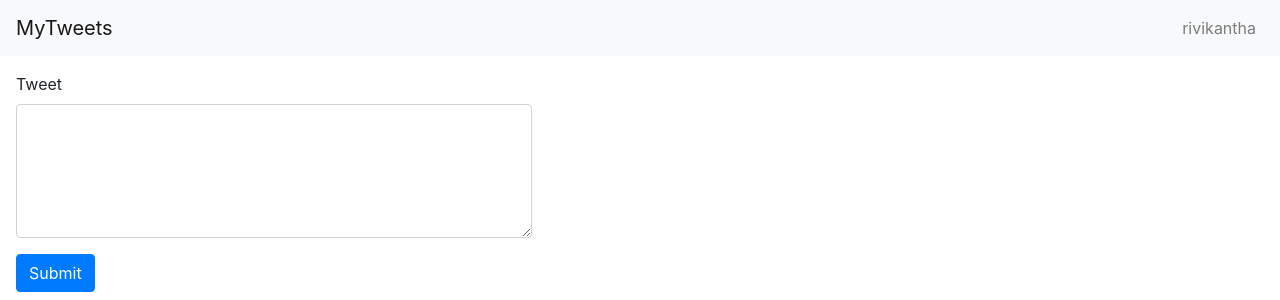
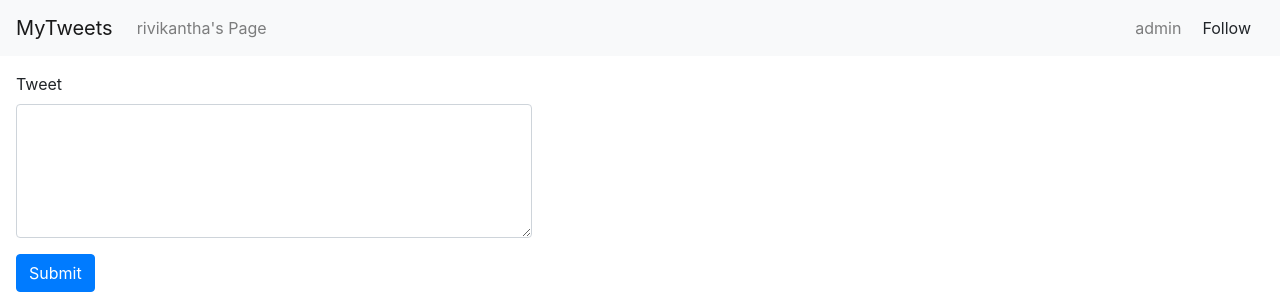
Before and after one commit to rivikantha/mytweets, a Django app: template templates/user_profile/profile.html in a window 1280 px wide. Shown: the top 300 px of the page. Run offline with Django 3.2, Linux system fonts and the light colour scheme; the template is opened without the code that fills it: values that come from a table or form of the project are taken from there, others are empty; a user stored in the database is signed in; data comes from the database, SQL or seed files in the repository; both versions use the stored data as it was after the commit; some libraries are stand-ins or nearby versions.

Commit message:
user authentication backend further modified...

```diff
--- a/templates/base.html
+++ b/templates/base.html
@@ -10,13 +10,8 @@
 
 		<nav class="navbar navbar-expand-lg navbar-light bg-light">
 			<a class="navbar-brand" href="#">MyTweets</a>
-			<div class="collapse navbar-collapse" id="navbarSupportedContent">
-				<ul class="navbar-nav ml-auto">
-					<li class="nav-item">
-				    	<a class="nav-link navbar-right" href="#"><span class="glyphicon glyphicon-user">{{ user.username }}</a>
-				    </li>
-			    </ul>
-			</div>
+			{% block navbar %}
+			{% endblock %}
 		</nav>
 		{% block content %}
 		{% endblock %}
--- a/templates/user_profile/profile.html
+++ b/templates/user_profile/profile.html
@@ -1,15 +1,26 @@
 {% extends "base.html" %}
 {% block navbar %}
 
-	<p class="navbar-text navbar-right">
+	<div class="collapse navbar-collapse" id="navbarSupportedContent">
+		<ul class="navbar-nav mr-auto">
+			<li class="nav-item">
+		    	<a class="nav-link" href="#">{{ profile.username }}'s Page</a>
+		    </li>
+	    </ul>
+	    <ul class="navbar-nav ml-auto">
+	    	<li class="nav-item">
+	    		<a class="nav-link" href="#">{{user.username}}</a>
+	    	</li>
+	    </ul>
+	    {% if profile.username != user.username %}
 
-		<span class="glyphicon glyphicon-user"></span>
+	    	<span class="btn btn-xs btn-default follow-btn" title="Click to follow {{ profile.username }}">
+	    	<input id="follow" type="hidden" name="follow" value="{{profile.username }}" />
+	    	<span class="glyphicon glyphicon-plus"> </span> {% if following %} Unfollow {% else %} Follow {% endif %}</span>
 
-		{{ user.username }}
+	   	{% endif %}
 
-	</p>
-
-
+	</div>
 
 {% endblock %}
 
--- a/tweets/admin.py
+++ b/tweets/admin.py
@@ -1,7 +1,6 @@
 from django.contrib import admin
-from .models import Tweet
-from .models import Hashtag
-
+from .models import Tweet,Hashtag,UserFollowers
 
 admin.site.register(Tweet)
 admin.site.register(Hashtag)
+admin.site.register(UserFollowers)
--- a/user_profile/models.py
+++ b/user_profile/models.py
@@ -1,7 +1,7 @@
 from django.db import models
-from django.contrib.auth.models import AbstractBaseUser
+from django.contrib.auth.models import AbstractUser
 
-class User(AbstractBaseUser):
+class User(AbstractUser):
 
 	"""
 	A Custom User Class
```
Also changed, not shown: tweets/views.py (+9 -3 lines), user_profile/views.py (+27 -5 lines), db.sqlite3, user_profile/admin.py (line endings or trailing spaces), user_profile/migrations/0002_auto_20191008_0959.py (added).
